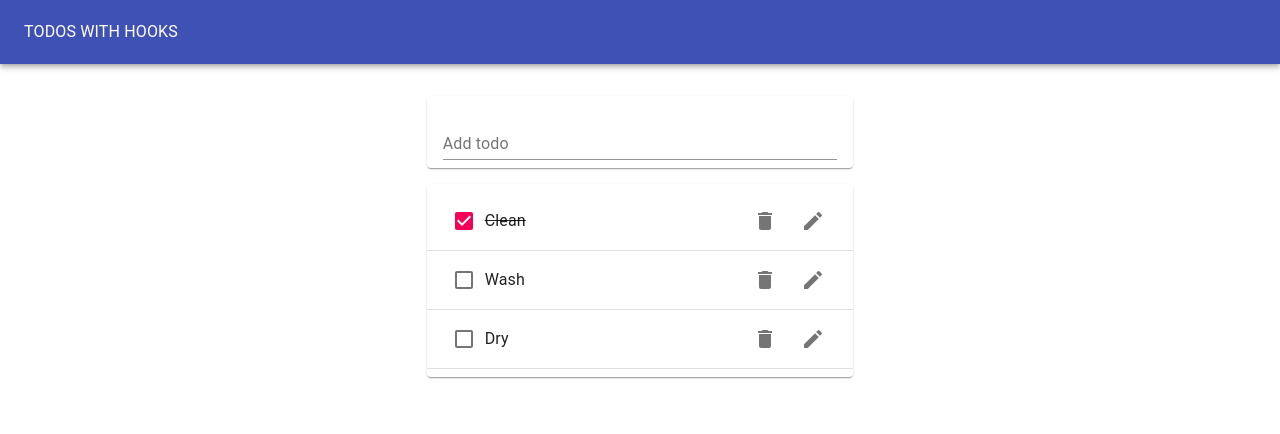
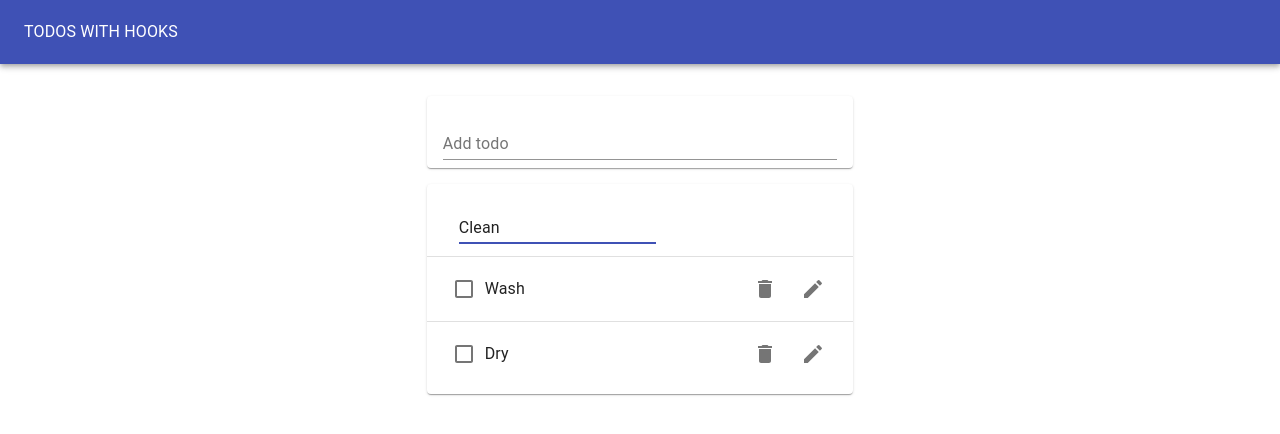
Before and after one commit to and1son/todo-react, a React (Create React App) app: page / in a window 1280 px wide. Both pictures are taken after a click on the button 813 px from the left and 221 px from the top of the page. Shown: the top 434 px of the page. Built offline with nearby package versions, Linux system fonts and the light colour scheme.

Commit message:
styles fixes

```diff
--- /dev/null
+++ b/src/EditTodoForm.js
@@ -0,0 +1,21 @@
+import React from 'react'
+import { TextField } from '@material-ui/core'
+import useInputState from './hooks/useInputState'
+
+export default function EditTodoForm({ editTodo, id, task, toggleIsEdiging }) {
+    const [value, handleChange, reset] = useInputState(task)
+    return (
+        <form onSubmit={(e) => {
+            e.preventDefault()
+            editTodo(id, value)
+            reset()
+            toggleIsEdiging()
+
+        }}
+            style={{ marginLeft: '1rem', width: '50% ' }}
+        >
+            <TextField margin="normal" value={value} onChange={handleChange} fullWidth autoFocus />
+        </form>
+
+    )
+}
--- a/src/Todo.js
+++ b/src/Todo.js
@@ -6,10 +6,18 @@
 import EditIcon from '@material-ui/icons/Edit';
 import DeleteIcon from '@material-ui/icons/Delete';
 import { ListItemSecondaryAction } from '@material-ui/core';
+import useToggleState from './hooks/useToggleState';
+import EditTodoForm from './EditTodoForm';
 
-export default function Todo({ task, completed, removeTodo, id, toggle, toggleTodo }) {
+export default function Todo({ task, completed, removeTodo, id, toggle, toggleTodo, editTodo }) {
+
+    const [isEditing, toggleIsEdiging] = useToggleState(false)
+
     return (
-        <ListItem>
+        <ListItem style={{ height: '64px' }}>
+            {isEditing ? <EditTodoForm editTodo={editTodo} id={id} task={task} toggleIsEdiging={toggleIsEdiging} /> :
+                <>
+
                     <Checkbox tabIndex={-1} checked={completed} onClick={() => toggleTodo(id)} />
                     <ListItemText style={{ textDecoration: completed ? 'line-through' : 'none' }}>
                         {task}
@@ -19,10 +27,12 @@
                         <IconButton aria-label="delete" onClick={() => removeTodo(id)}>
                             <DeleteIcon />
                         </IconButton>
-                <IconButton arial-label="edit" >
+                        <IconButton arial-label="edit" onClick={toggleIsEdiging}>
                             <EditIcon />
                         </IconButton>
                     </ListItemSecondaryAction>
-        </ListItem>
+                </>
+            }
+        </ListItem >
     )
 }
--- a/src/TodoApp.js
+++ b/src/TodoApp.js
@@ -33,7 +33,12 @@
         )
         setTodos(updateTodos)
     }
-
+    const editTodo = (todoId, newTask) => {
+        const updateTodos = todos.map(todo =>
+            todo.id === todoId ? { ...todo, task: newTask } : todo
+        )
+        setTodos(updateTodos)
+    }
 
     return (
         <Paper style={{
@@ -52,7 +57,7 @@
             <Grid container justify="center" style={{ marginTop: '1rem' }}>
                 <Grid item xs={11} md={8} lg={4}>
                     <TodoForm addTodo={addTodo} />
-                    <TodoList todos={todos} removeTodo={removeTodo} toggleTodo={toggleTodo} />
+                    <TodoList todos={todos} removeTodo={removeTodo} toggleTodo={toggleTodo} editTodo={editTodo} />
                 </Grid>
             </Grid>
         </Paper >
--- a/src/TodoList.js
+++ b/src/TodoList.js
@@ -5,15 +5,16 @@
 
 import Todo from './Todo'
 
-export default function TodoList({ todos, removeTodo, toggleTodo }) {
+export default function TodoList({ todos, removeTodo, toggleTodo, editTodo }) {
 
     return (
         <Paper>
             <List>
-                {todos.map(todo => (
+                {todos.map((todo, i) => (
                     <>
-                        <Todo task={todo.task} key={todo.id} completed={todo.completed} id={todo.id} removeTodo={removeTodo} toggleTodo={toggleTodo} />
-                        <Divider />
+                        <Todo task={todo.task} key={todo.id} completed={todo.completed} id={todo.id} removeTodo={removeTodo} toggleTodo={toggleTodo} editTodo={editTodo} />
+                        {i < todos.length - 1 && <Divider />}
+
                     </>
                 ))}
             </List>
--- /dev/null
+++ b/src/hooks/useToggleState.js
@@ -0,0 +1,12 @@
+import { useState } from "react";
+
+
+export default function useToggleState(initialVal = false) {
+    const [state, setState] = useState(initialVal)
+
+    const useToggle = () => {
+        setState(!state)
+    }
+
+    return [state, useToggle]
+}
```
Lines whose indentation alone changed are shown as unchanged.
